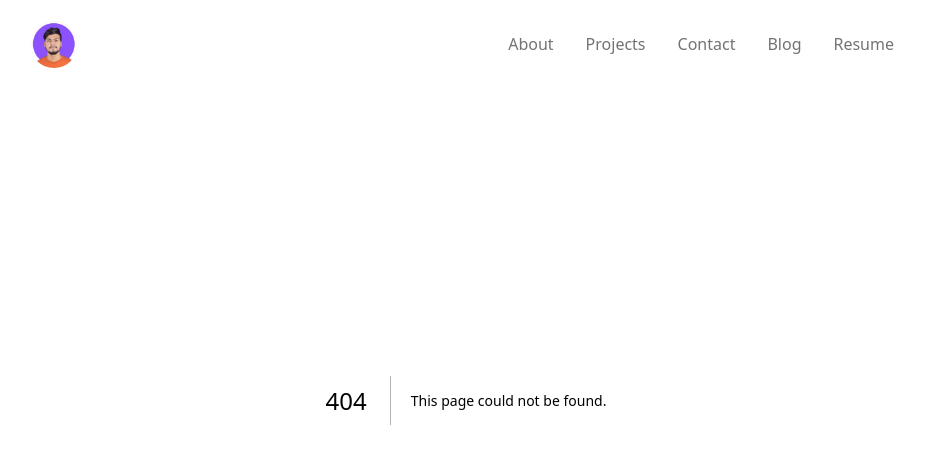
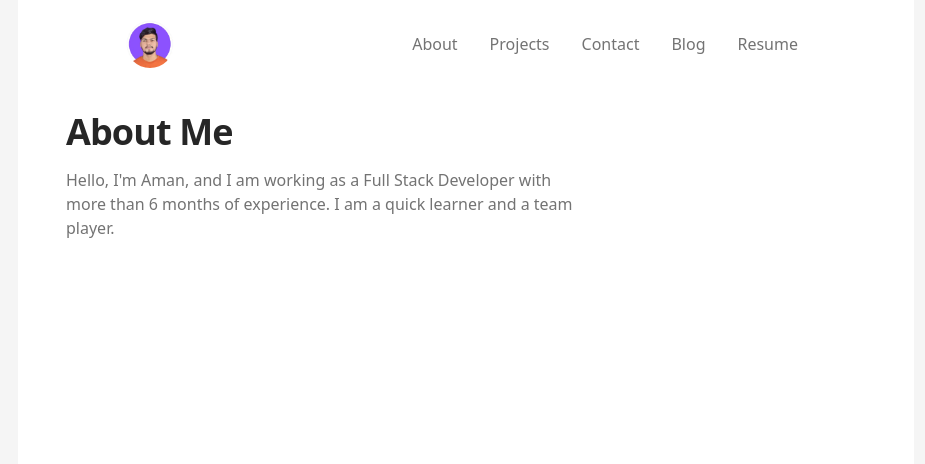
Before and after one commit to AmanSagar0607/amansagar.in, a Next.js app: page /about in a window 1280 px wide. Before the commit this address had no page. Shown: the top 464 px of the page, without its empty margins (174-1099 px from the left). Built offline with nearby package versions, Linux system fonts and the light colour scheme; a web font is replaced by a local one.

Commit message:
fix navbar

```diff
--- /dev/null
+++ b/src/app/about/page.tsx
@@ -0,0 +1,18 @@
+import { Container } from "@/components/container";
+import { Projects } from "@/components/projects";
+import { LandingBlogs } from "@/components/landing-blogs";
+
+export default function Home() {
+  return (
+    <div className={`min-h-screen flex items-start justify-center`}>
+      <Container className="min-h-[200vh] p-4 md:pt-28 md:pb-10 px-12">
+        <h1 className="text-2xl md:text-4xl font-bold tracking-tight text-primary">
+          About Me
+        </h1>
+        <p className="text-secondary md:text-base text-sm pt-4 max-w-lg">
+          Hello, I&apos;m Aman, and I am working as a Full Stack Developer with more than 6 months of experience. I am a quick learner and a team player.
+        </p>
+      </Container>
+    </div>
+  );
+}
--- a/src/components/navbar/index.tsx
+++ b/src/components/navbar/index.tsx
@@ -6,7 +6,7 @@ import { useState } from "react";
 import { Container } from "@/components/container";
 import Image from "next/image";
 import Link from "next/link";
-import { motion, useMotionValueEvent, useScroll } from "motion/react";
+import { motion, useMotionValueEvent, useScroll, useTransform } from "motion/react";
 
 
 import React from 'react'
@@ -40,6 +40,9 @@ export const Navbar = () => {
 
     const [scrolled, setScrolled] = useState<boolean>(false);
 
+    const y = useTransform(scrollY, [0, 100], ["0", "10"]);
+    const width = useTransform(scrollY, [0, 100], ["55%", "40%"]);
+
     useMotionValueEvent(scrollY, "change", (latest) => {
         console.log("scrollY",latest);
         if (latest > 20) {
@@ -52,10 +55,10 @@ export const Navbar = () => {
   return (
     <Container>
         <motion.nav
-       animate={{
+       style={{
         boxShadow: scrolled ? "var(--shadow-acceternity)" : "none",
-        width: scrolled ? "50%" : "100%",
-        y: scrolled ? "10" : "0",
+        width: width,
+        y: y,
          }}
          transition={{
             duration: 0.3,
```
